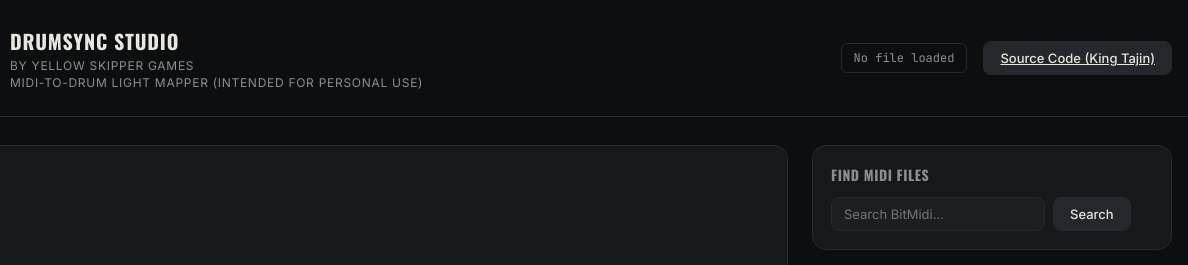
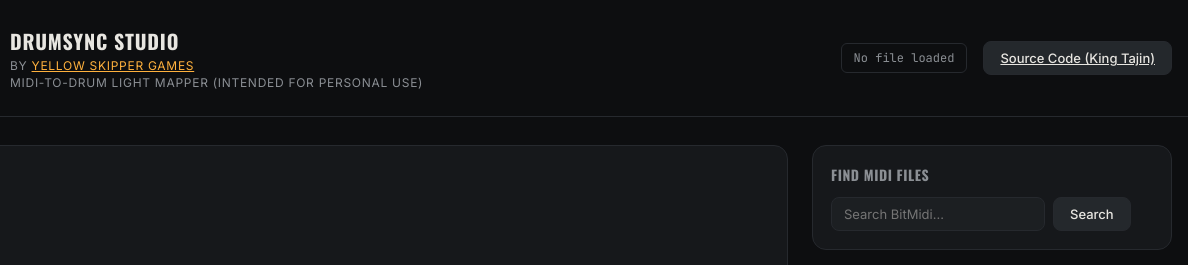
Before and after one commit to King-Tajin/Drumsync-Studio, a website with bundled scripts: page index.html in a window 1280 px wide. Shown: the top 265 px of the page, 92-1280 px from the left. Built offline with nearby package versions, Linux system fonts and the light colour scheme.

Commit message:
Added other projects link.

```diff
--- a/index.html
+++ b/index.html
@@ -20,7 +20,16 @@
           <img src="icon.svg" alt="Logo" width="72" height="72" />
           <div class="brand-text">
             <h1>DRUMSYNC STUDIO</h1>
-            <p>by Yellow Skipper Games</p>
+            <p>
+              by
+              <a
+                href="https://king-tajin.dev/yellow-skipper-games"
+                target="_blank"
+                rel="noopener noreferrer"
+                class="brand-credit"
+                >Yellow Skipper Games</a
+              >
+            </p>
             <p>MIDI-to-drum light mapper (intended for personal use)</p>
           </div>
         </div>
--- a/style.css
+++ b/style.css
@@ -103,6 +103,11 @@ h2 {
   color: var(--text-dim);
   letter-spacing: 0.06em;
   text-transform: uppercase;
+}
+
+.brand-credit {
+  color: var(--accent);
+  text-decoration: underline;
 }
 
 .header-status {
```
